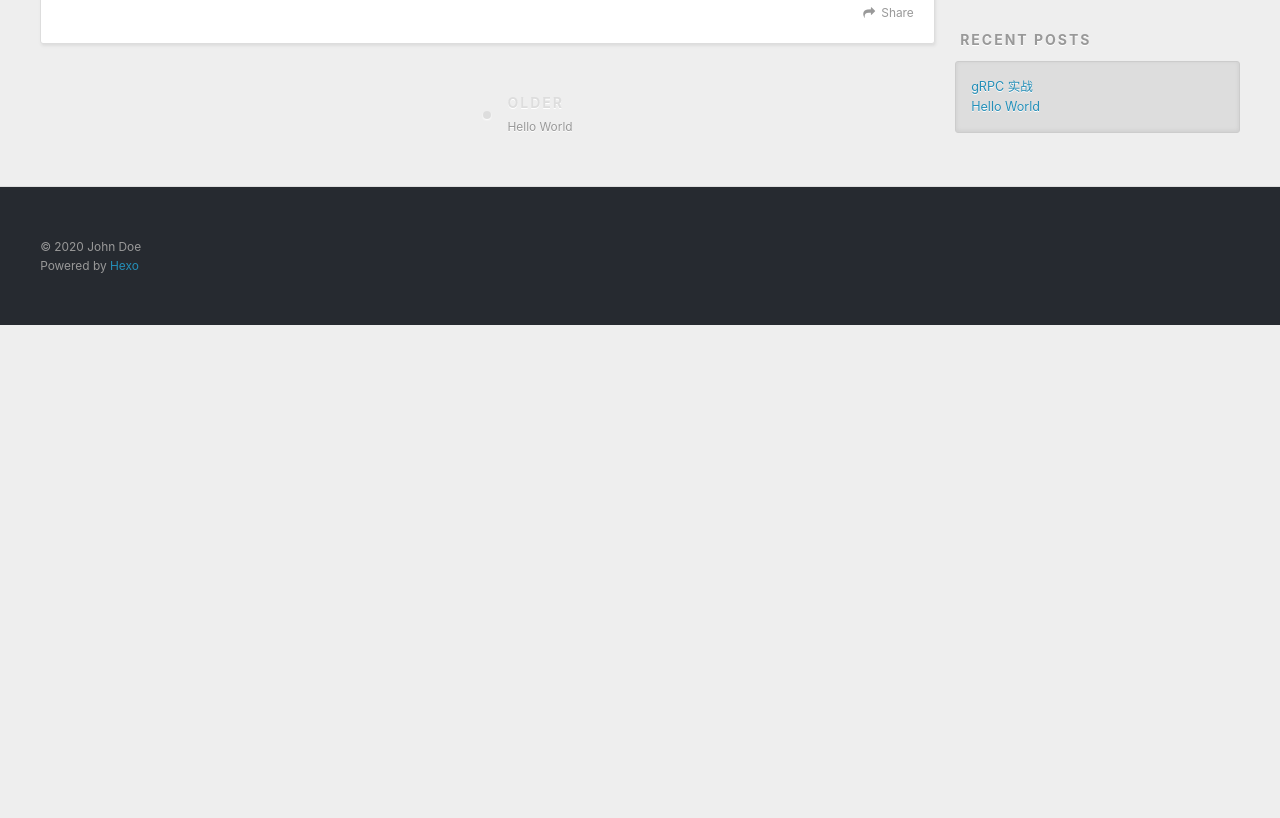
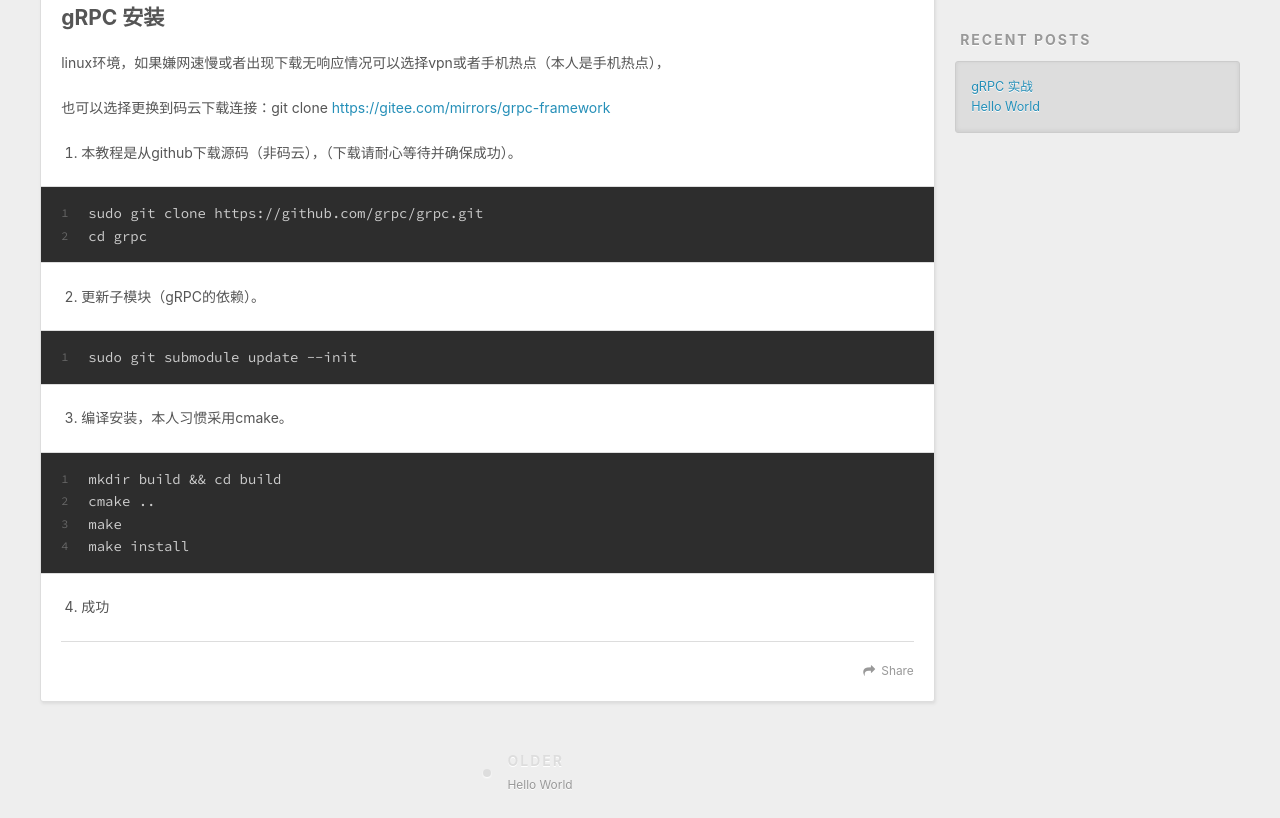
Before and after one commit to mingo-wu1/wuchunming02.github.io, a plain HTML site: page 2020/02/22/gRPC-实战/index.html in a window 1280 px wide. Shown: the part 448-1266 px from the top of the page. Before the commit the page ends 800 px from the top, so only its background shows below. Drawn offline with nearby package versions, Linux system fonts and the light colour scheme.

Commit message:
Site updated: 2020-02-22 13:51:41

```diff
--- a/2020/02/22/gRPC-实战/index.html
+++ b/2020/02/22/gRPC-实战/index.html
@@ -7,13 +7,15 @@
 
   <title>gRPC 实战 | Hexo</title>
   <meta name="viewport" content="width=device-width, initial-scale=1, maximum-scale=1">
-  <meta property="og:type" content="article">
+  <meta name="description" content="gRPC 安装linux环境，如果嫌网速慢或者出现下载无响应情况可以选择vpn或者手机热点（本人是手机热点）， 也可以选择更换到码云下载连接：git clone https:&#x2F;&#x2F;gitee.com&#x2F;mirrors&#x2F;grpc-framework  本教程是从github下载源码（非码云），（下载请耐心等待并确保成功）。  12sudo git clone https:&#x2F;&#x2F;gith">
+<meta property="og:type" content="article">
 <meta property="og:title" content="gRPC 实战">
 <meta property="og:url" content="http://yoursite.com/2020/02/22/gRPC-%E5%AE%9E%E6%88%98/index.html">
 <meta property="og:site_name" content="Hexo">
+<meta property="og:description" content="gRPC 安装linux环境，如果嫌网速慢或者出现下载无响应情况可以选择vpn或者手机热点（本人是手机热点）， 也可以选择更换到码云下载连接：git clone https:&#x2F;&#x2F;gitee.com&#x2F;mirrors&#x2F;grpc-framework  本教程是从github下载源码（非码云），（下载请耐心等待并确保成功）。  12sudo git clone https:&#x2F;&#x2F;gith">
 <meta property="og:locale" content="en_US">
 <meta property="article:published_time" content="2020-02-22T04:22:58.000Z">
-<meta property="article:modified_time" content="2020-02-22T04:22:58.767Z">
+<meta property="article:modified_time" content="2020-02-22T05:51:24.603Z">
 <meta property="article:author" content="John Doe">
 <meta name="twitter:card" content="summary">
 
@@ -86,6 +88,26 @@
 
     <div class="article-entry" itemprop="articleBody">
 
+        <h2 id="gRPC-安装"><a href="#gRPC-安装" class="headerlink" title="gRPC 安装"></a>gRPC 安装</h2><p>linux环境，如果嫌网速慢或者出现下载无响应情况可以选择vpn或者手机热点（本人是手机热点），</p>
+<p>也可以选择更换到码云下载连接：git clone <a href="https://gitee.com/mirrors/grpc-framework" target="_blank" rel="noopener">https://gitee.com/mirrors/grpc-framework</a></p>
+<ol>
+<li>本教程是从github下载源码（非码云），（下载请耐心等待并确保成功）。</li>
+</ol>
+<figure class="highlight plain"><table><tr><td class="gutter"><pre><span class="line">1</span><br><span class="line">2</span><br></pre></td><td class="code"><pre><span class="line">sudo git clone https:&#x2F;&#x2F;github.com&#x2F;grpc&#x2F;grpc.git</span><br><span class="line">cd grpc</span><br></pre></td></tr></table></figure>
+
+<ol start="2">
+<li>更新子模块（gRPC的依赖）。</li>
+</ol>
+<figure class="highlight plain"><table><tr><td class="gutter"><pre><span class="line">1</span><br></pre></td><td class="code"><pre><span class="line">sudo git submodule update --init</span><br></pre></td></tr></table></figure>
+
+<ol start="3">
+<li>编译安装，本人习惯采用cmake。</li>
+</ol>
+<figure class="highlight plain"><table><tr><td class="gutter"><pre><span class="line">1</span><br><span class="line">2</span><br><span class="line">3</span><br><span class="line">4</span><br></pre></td><td class="code"><pre><span class="line">mkdir build &amp;&amp; cd build</span><br><span class="line">cmake ..</span><br><span class="line">make</span><br><span class="line">make install</span><br></pre></td></tr></table></figure>
+
+<ol start="4">
+<li>成功</li>
+</ol>
 
 
     </div>
```
Also changed, not shown: index.html (+20 -0 lines).
